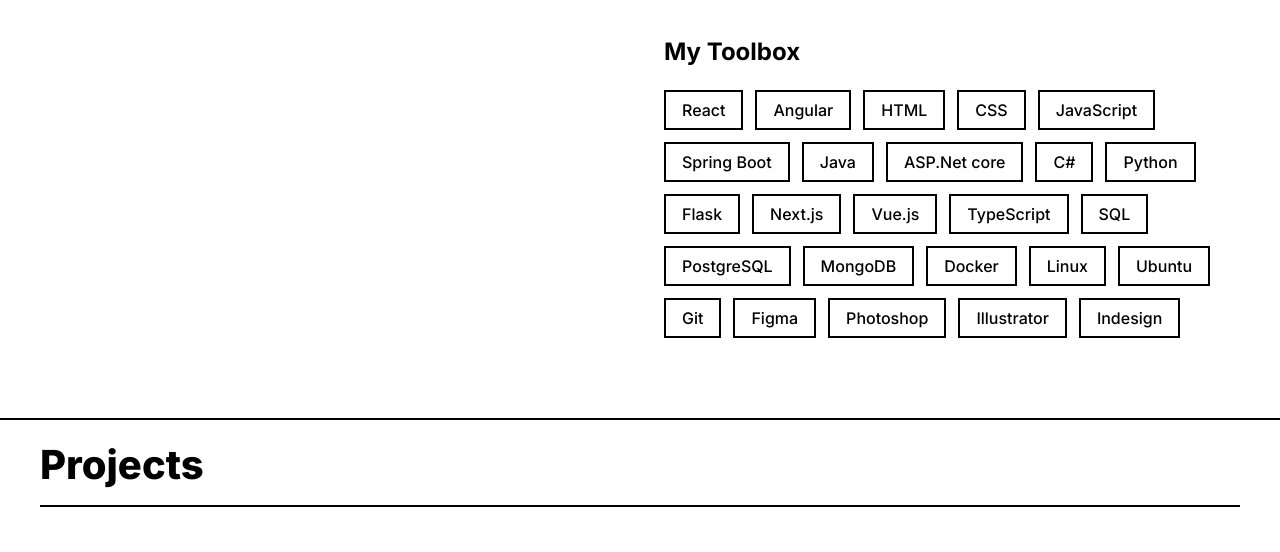
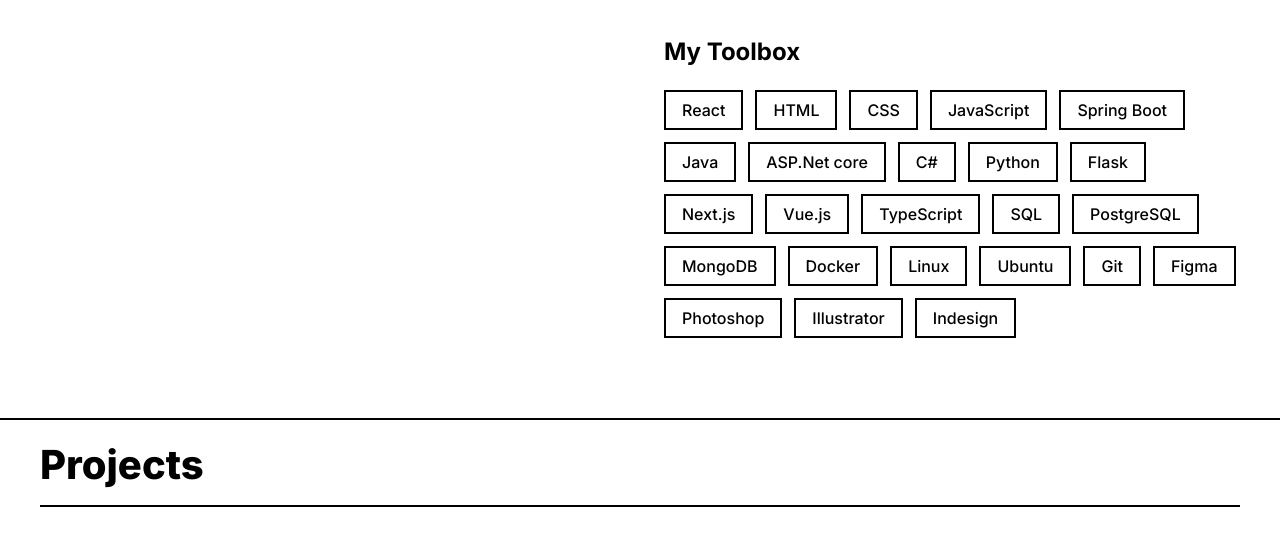
Before and after one commit to hns101/DevPortfolioHB, a plain HTML site: page index.html in a window 1280 px wide. Shown: the part 1081-1633 px from the top of the page. Drawn offline with Linux system fonts and the light colour scheme.

Commit message:
updated text info

```diff
--- a/index.html
+++ b/index.html
@@ -53,7 +53,7 @@
                     </div>
                     <h3 class="toolbox-title">My Toolbox</h3>
                     <div class="toolbox-container">
-                        <span class="tool-tag">React</span><span class="tool-tag">Angular</span><span class="tool-tag">HTML</span><span class="tool-tag">CSS</span><span class="tool-tag">JavaScript</span><span class="tool-tag">Spring Boot</span><span class="tool-tag">Java</span><span class="tool-tag">ASP.Net core</span><span class="tool-tag">C#</span><span class="tool-tag">Python</span><span class="tool-tag">Flask</span><span class="tool-tag">Next.js</span><span class="tool-tag">Vue.js</span><span class="tool-tag">TypeScript</span><span class="tool-tag">SQL</span><span class="tool-tag">PostgreSQL</span><span class="tool-tag">MongoDB</span><span class="tool-tag">Docker</span><span class="tool-tag">Linux</span><span class="tool-tag">Ubuntu</span><span class="tool-tag">Git</span><span class="tool-tag">Figma</span><span class="tool-tag">Photoshop</span><span class="tool-tag">Illustrator</span><span class="tool-tag">Indesign</span>
+                        <span class="tool-tag">React</span><span class="tool-tag">HTML</span><span class="tool-tag">CSS</span><span class="tool-tag">JavaScript</span><span class="tool-tag">Spring Boot</span><span class="tool-tag">Java</span><span class="tool-tag">ASP.Net core</span><span class="tool-tag">C#</span><span class="tool-tag">Python</span><span class="tool-tag">Flask</span><span class="tool-tag">Next.js</span><span class="tool-tag">Vue.js</span><span class="tool-tag">TypeScript</span><span class="tool-tag">SQL</span><span class="tool-tag">PostgreSQL</span><span class="tool-tag">MongoDB</span><span class="tool-tag">Docker</span><span class="tool-tag">Linux</span><span class="tool-tag">Ubuntu</span><span class="tool-tag">Git</span><span class="tool-tag">Figma</span><span class="tool-tag">Photoshop</span><span class="tool-tag">Illustrator</span><span class="tool-tag">Indesign</span>
                     </div>
                 </div>
             </div>
```
